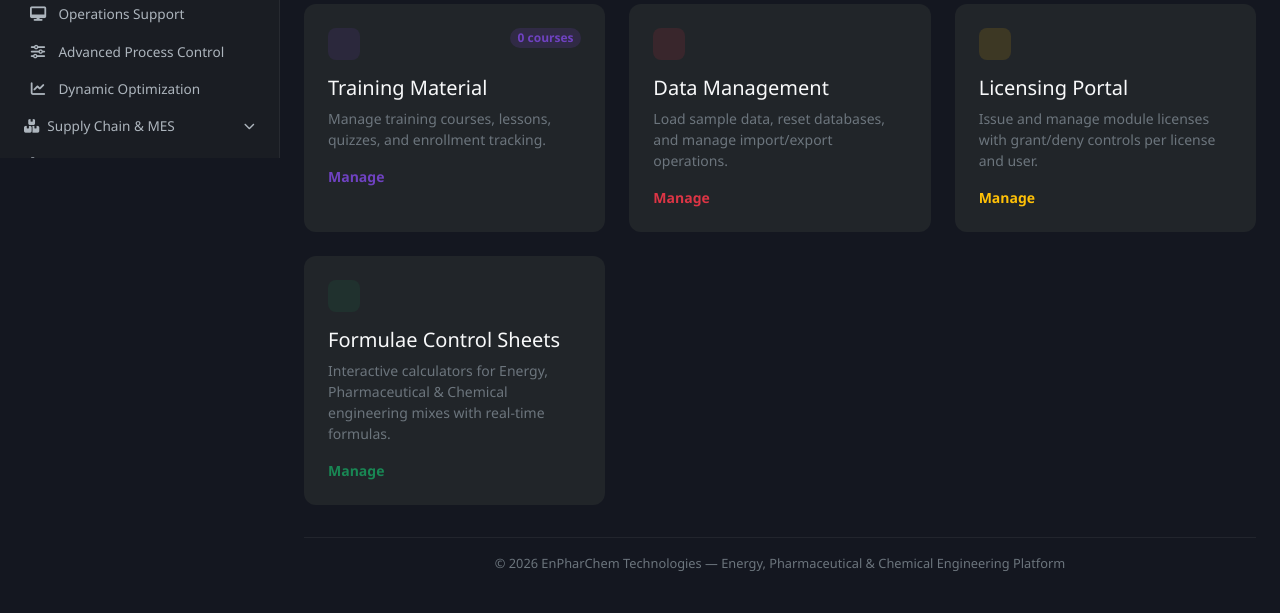
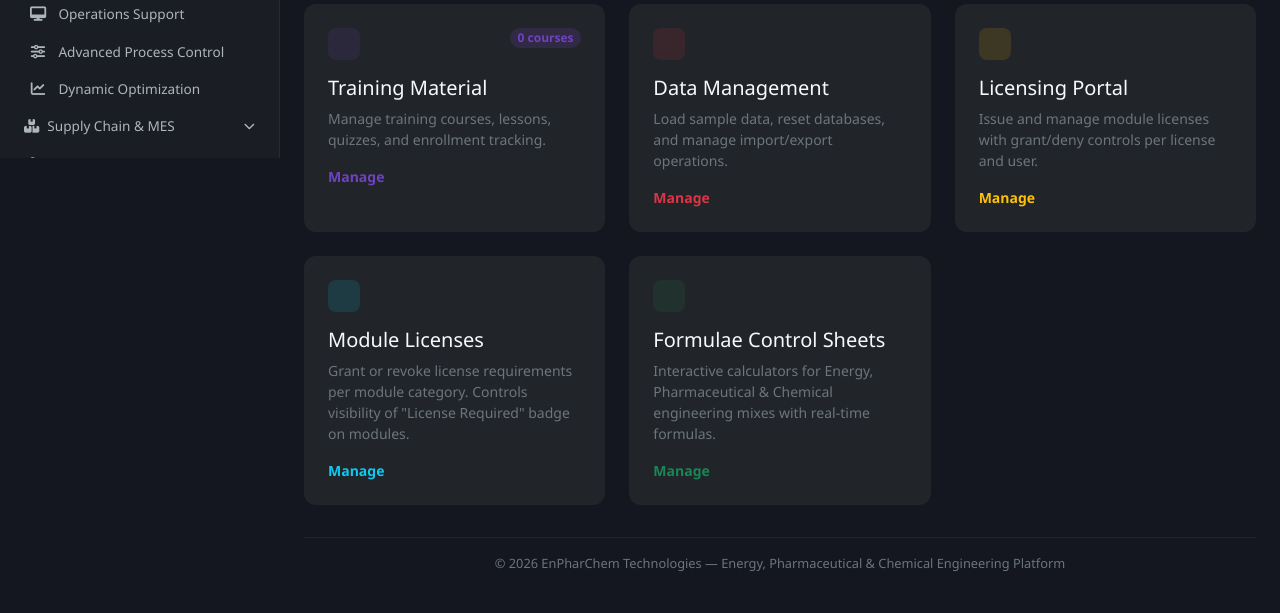
Before and after one commit to jongikhaya1203/EnPharChem, a PHP site: page /enpharchem/control-panel in a window 1280 px wide. Shown: the part 642-1255 px from the top of the page. Run offline with PHP 8.4, Linux system fonts and the light colour scheme; a user stored in the database is signed in; data comes from the database, SQL or seed files in the repository; data that the repository does not hold is empty.

Commit message:
Add Module Licenses card to Control Panel index page
Co-Authored-By: Claude Opus 4.6 (1M context) <noreply@anthropic.com>

```diff
--- a/views/control-panel/index.php
+++ b/views/control-panel/index.php
@@ -95,6 +95,15 @@
             'count_label' => '',
         ],
         [
+            'title' => 'Module Licenses',
+            'desc' => 'Grant or revoke license requirements per module category. Controls visibility of "License Required" badge on modules.',
+            'icon' => 'bi-shield-fill-check',
+            'link' => '/enpharchem/control-panel/module-licenses',
+            'color' => '#0dcaf0',
+            'count_key' => null,
+            'count_label' => '115+ modules',
+        ],
+        [
             'title' => 'Formulae Control Sheets',
             'desc' => 'Interactive calculators for Energy, Pharmaceutical & Chemical engineering mixes with real-time formulas.',
             'icon' => 'bi-calculator-fill',
```
